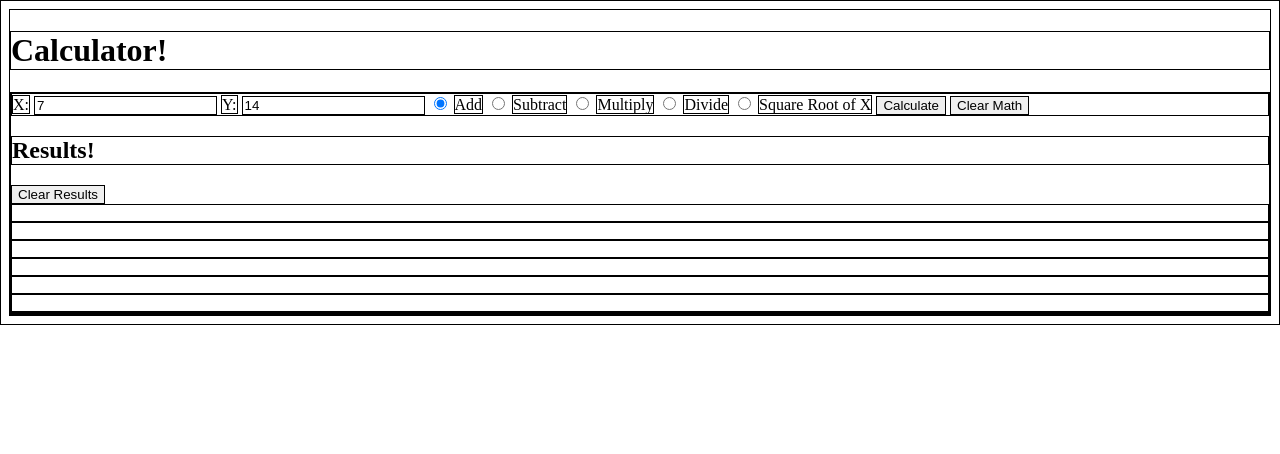
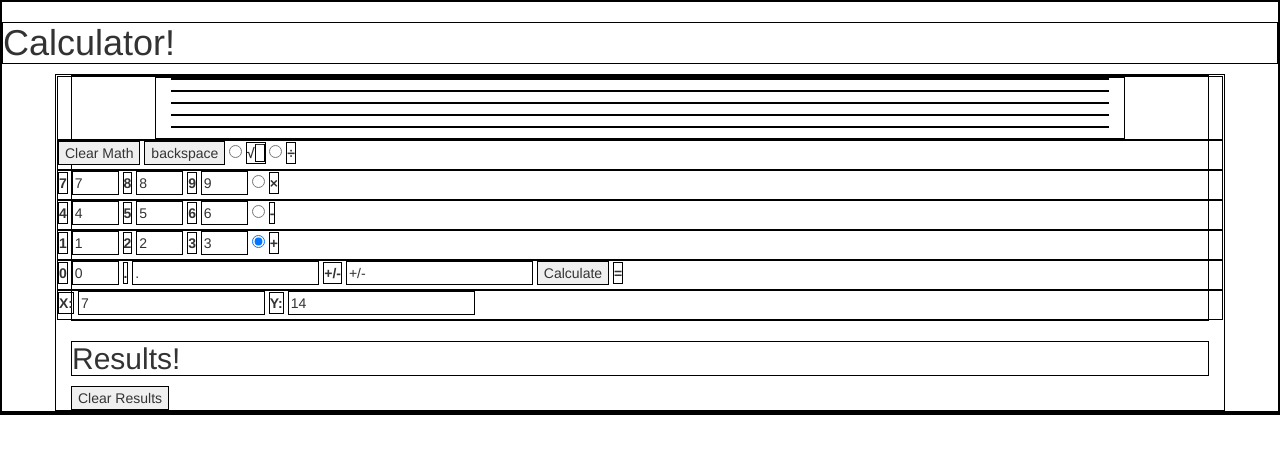
Before and after one commit to billkremer/calculator, a website: page public/views/index.html in a window 1280 px wide. Drawn offline with nearby package versions, Linux system fonts and the light colour scheme.

Commit message:
changed structure to place buttons in rows similar to a calculator
note: kept a form, but will probably change to all buttons.

```diff
--- a/public/views/index.html
+++ b/public/views/index.html
@@ -2,25 +2,26 @@
 <html>
   <head>
     <meta charset="utf-8">
-    <script src="../assets/vendors/jquery-3.1.1.min.js"></script>
-    <script src="../scripts/client.js"></script>
-    <link rel="stylesheet" href="../views/styles.css" />
+    <script src="/assets/vendors/jquery-3.1.1.min.js"></script>
+    <script src="/scripts/client.js"></script>
+    <link rel="stylesheet" href="/assets/vendors/bootstrap.min.css" />
+    <link rel="stylesheet" href="/views/styles.css" />
     <title>Calculator</title>
   </head>
   <body>
     <h1>Calculator!</h1>
 
-    <section id='container'>
-      <form id="calculator">
+    <section class='container'>
+      <!-- <form id="calculator">
         <label for="xValue">X:</label>
         <input id ="xValue" type="number" name="xValue" value=7 step='any'/>
 
         <label for="yValue">Y:</label>
-        <input id="yValue" type="number" name="yValue" value=14 step='any' />
+        <input id="yValue" type="number" name="yValue" value=14 step='any' /> -->
 
         <!-- <label for="operation">Operation:</label> -->
 
-        <input id="addOper" type="radio" name="operation" value="add" checked />
+        <!-- <input id="addOper" type="radio" name="operation" value="add" checked />
         <label for="addOper">Add</label>
 
         <input id="subtractOper" type="radio" name="operation" value="subtract"  />
@@ -40,18 +41,111 @@
         <input id="clearMath" type="reset" value="Clear Math"  />
 
 
+      </form> -->
+
+      <form id="calculator">
+        <div class="row">
+          <div class="col-xs-10 col-xs-offset-1" id="calculatorDisplay">
+           <p></p> <!--these <p> tags are used to show the last 5 calculations. -->
+          <p></p>
+          <p></p>
+          <p></p>
+          <p></p>
+          </div>
+
+
+
+        </div>
+
+    <div class="row">
+
+          <input id="clearMath" type="reset" value="Clear Math"  />
+          <input id="backspace" type="reset" value="backspace"  />
+          <input id="sqrtOper" type="radio" name="operation" value="squareRoot" />
+          <label for="sqrtOper">&radic;<span style="text-decoration: overline">&nbsp;&nbsp;</span></label>
+          <input id="divideOper" type="radio" name="operation" value="divide" />
+          <label for="divideOper">&divide;</label>
+
+
+        </div>
+
+<div class="row">
+  <label for="seven">7</label>
+  <input id="seven" type="number" name="seven" value=7 step=0 min=7 max=7 />
+
+  <label for="eight">8</label>
+  <input id="eight" type="number" name="eight" value=8 step=0 min=8 max=8 />  <label for="nine">9</label>
+    <input id="nine" type="number" name="nine" value=9 step=0 min=9 max=9 />
+    <input id="multiplyOper" type="radio" name="operation" value="multiply"  />
+    <label for="multiplyOper">&times;</label>
+
+  </div>
+
+<div class="row">
+  <label for="four">4</label>
+  <input id="four" type="number" name="four" value=4 step=0 min=4 max=4 />
+
+  <label for="five">5</label>
+  <input id="five" type="number" name="five" value=5 step=0 min=5 max=5 />
+  <label for="six">6</label>
+    <input id="six" type="number" name="six" value=6 step=0 min=6 max=6 />
+
+    <input id="subtractOper" type="radio" name="operation" value="subtract"  />
+    <label for="subtractOper">-</label>
+</div>
+
+<div class="row">
+  <label for="one">1</label>
+  <input id="one" type="number" name="one" value=1 step=0 min=1 max=1 />
+
+  <label for="two">2</label>
+  <input id="two" type="number" name="two" value=2 step=0 min=2 max=2 />
+  <label for="three">3</label>
+    <input id="three" type="number" name="three" value=3 step=0 min=3 max=3 />
+    <input id="addOper" type="radio" name="operation" value="add" checked />
+    <label for="addOper"> + </label>
+
+
+</div>
+
+<div class="row">
+  <label for="zero">0</label>
+    <input id="zero" type="number" name="zero" value=0 step=0 min=0 max=0 />
+    <label for="decimal"> . </label>
+      <input id="decimal" type="text" name="decimal" value="." />
+      <label for="plusMinus">+/-</label>
+        <input id="plusMinus" type="text" name="plusMinus" value="+/-" />
+
+  <input id="calculateButton" type="submit" value="Calculate"  />  <label for="calculateButton">=</label>
+</div>
+
+
+<div class=row>
+        <label for="xValue">X:</label>
+        <input id ="xValue" type="number" name="xValue" value=7 step='any'/>
+
+        <label for="yValue">Y:</label>
+        <input id="yValue" type="number" name="yValue" value=14 step='any' />
+
+        <!-- <label for="operation">Operation:</label> -->
+
+        </div>
+
       </form>
+
+
+
 
       <!-- <button id="clearMath">Clear</button> -->
 <h2>Results!</h2>
 <button id="clearResults">Clear Results</button>
-<div id="calculatorDisplay">
+<!-- <div id="calculatorDisplay">
  <p></p> <!--these <p> tags are used to show the last 5 calculations. -->
+<!--<p></p>
 <p></p>
 <p></p>
 <p></p>
-<p></p>
-</div>
+</div> -->
 
     </section>
 
```
